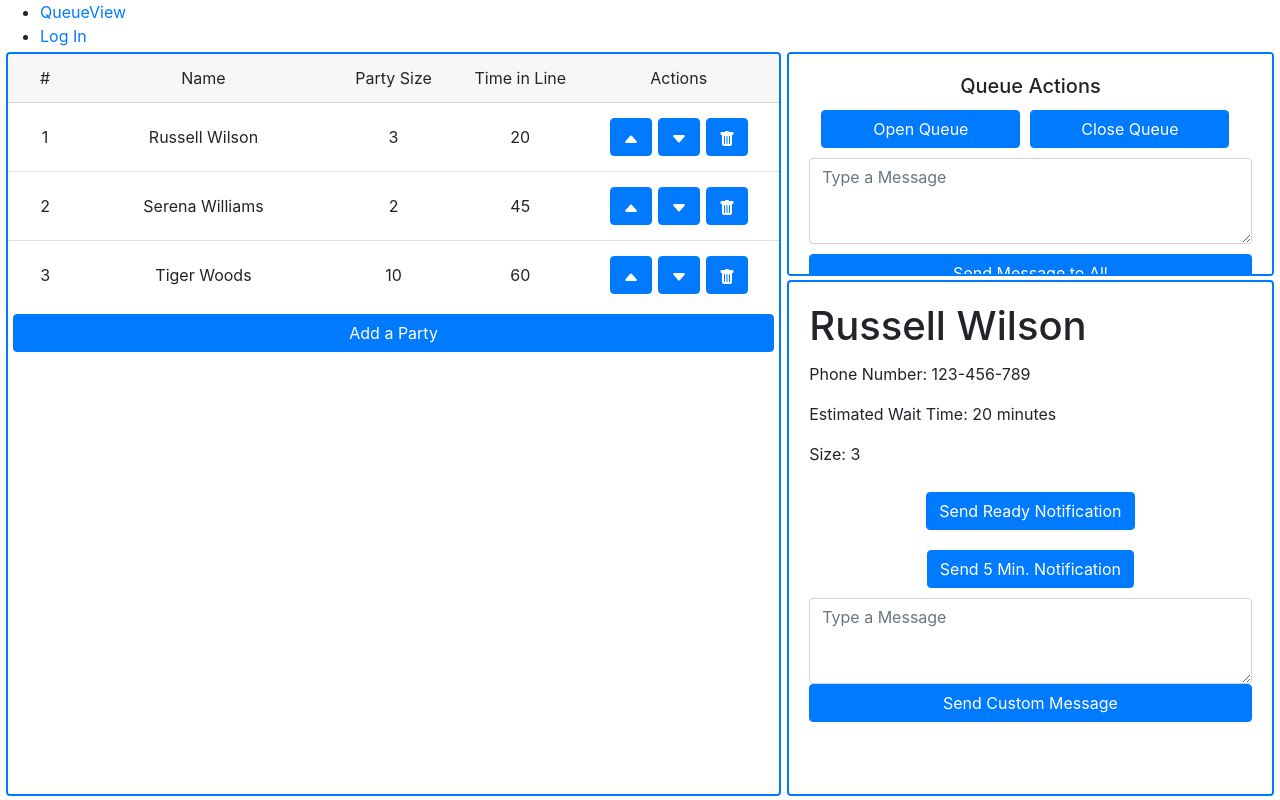
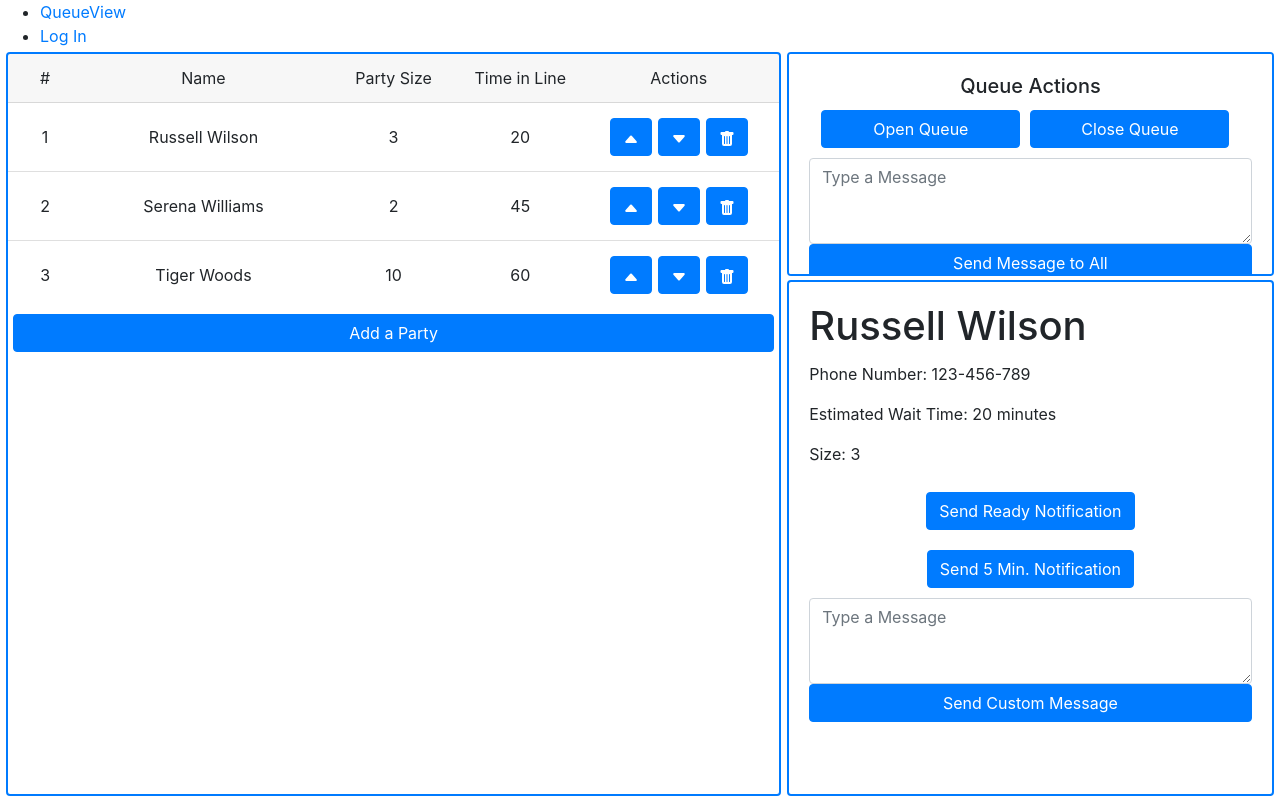
Before and after one commit to radius-queue/web, a React (Create React App) app: page /post-log-in/queue-view in a window 1280 px wide. Built offline with nearby package versions, Linux system fonts and the light colour scheme.

Commit message:
Updated styling.

```diff
--- a/src/post-log-in/queue-view.css
+++ b/src/post-log-in/queue-view.css
@@ -34,7 +34,6 @@
 
 #control-message-button {
   width: 100%;
-  margin-top: 10px;
 }
 
 #messanger {
--- a/src/post-log-in/queue-view.tsx
+++ b/src/post-log-in/queue-view.tsx
@@ -158,7 +158,7 @@
     <Container className='wrap'>
       <Card id='control-group-card'>
         <Card.Body id='control-group-container'>
-          <Card.Title className="text-center">Queue Actions</Card.Title>
+          <Card.Title className='text-center'>Queue Actions</Card.Title>
           <div id='control-button-group'>
             <Button id='control-button'>Open Queue</Button>
             <Button id='control-button'>Close Queue</Button>
```
